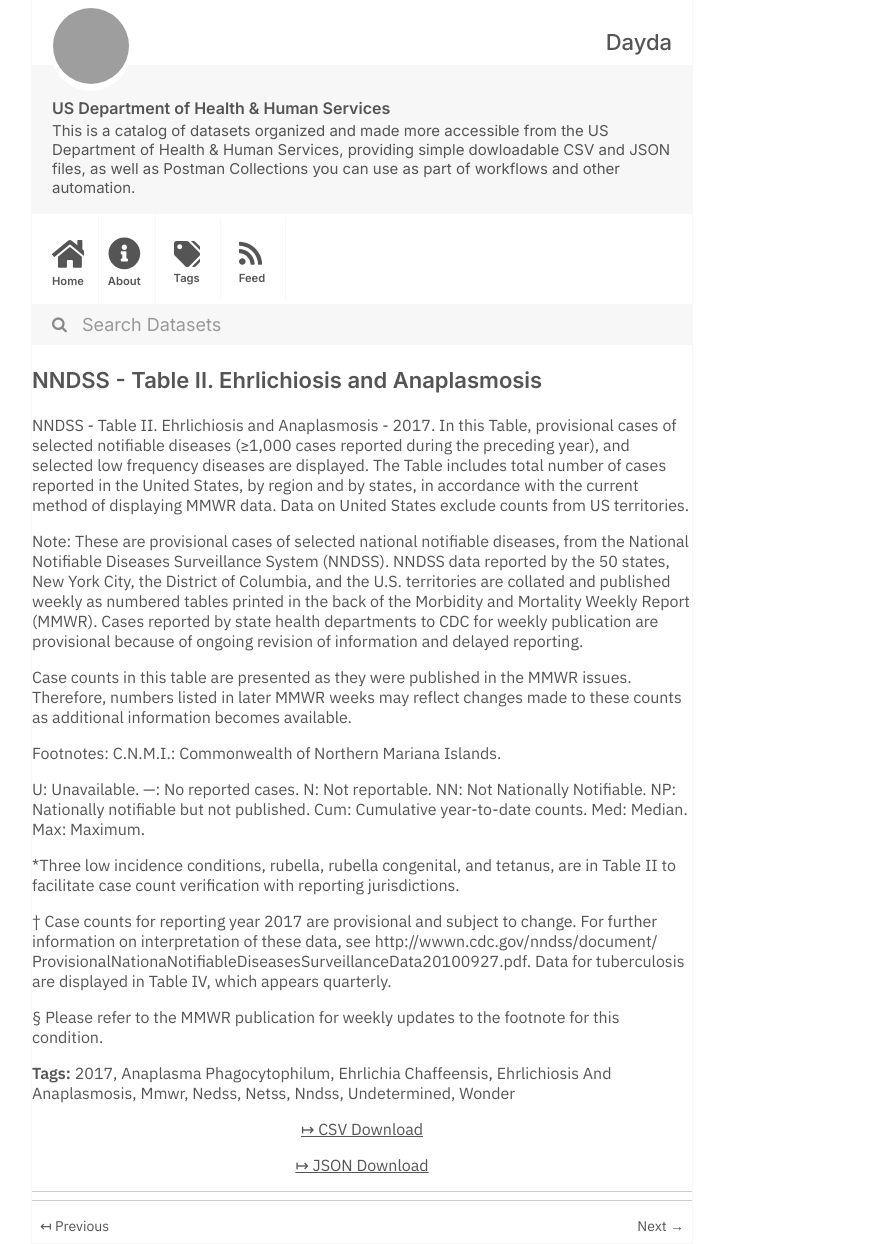
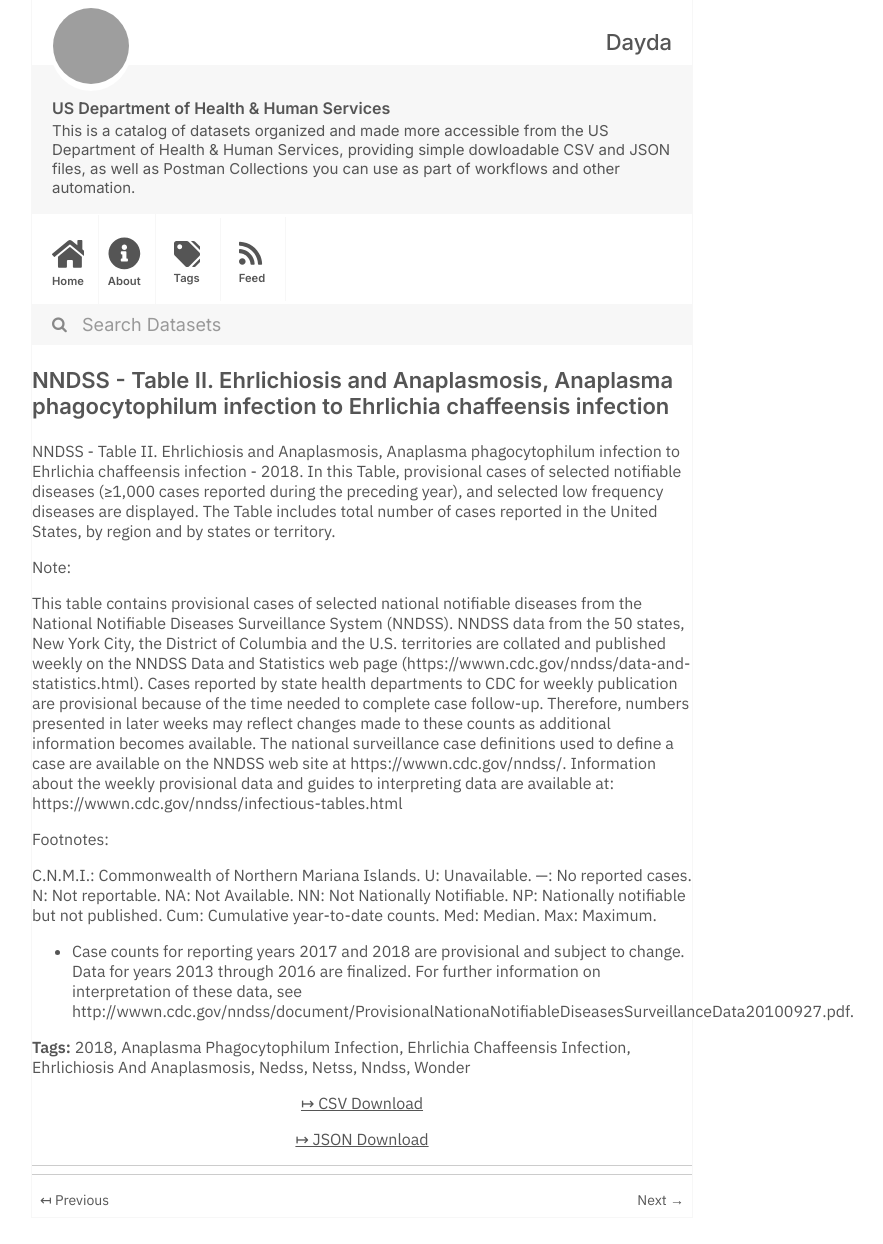
Before and after one commit to dayda-entities/us-department-of-health-and-human-services, a Jekyll site: the page built from _posts/2020-11-10-nndss-table-ii-ehrlichiosis-an.md, in a window 1280 px wide. Shown: the whole page, without its empty margins (278-1161 px from the left). Built offline with Jekyll 4.4.1, drawn with Linux system fonts in a browser that asks for light colours; after the commit the page ends 1218 px from its top, so only the background shows below that; grey boxes are pictures that could not be loaded.

Commit message:
Publish Data

```diff
--- a/_posts/2020-11-10-nndss-table-ii-ehrlichiosis-an.md
+++ b/_posts/2020-11-10-nndss-table-ii-ehrlichiosis-an.md
@@ -1,40 +1,35 @@
 ---
-title: NNDSS - Table II. Ehrlichiosis and Anaplasmosis
-created: '2020-11-10T16:18:29.960338'
-modified: '2021-04-21T22:17:14.286463'
+title: >-
+  NNDSS - Table II. Ehrlichiosis and Anaplasmosis, Anaplasma phagocytophilum
+  infection to Ehrlichia chaffeensis infection
+created: '2020-11-10T16:18:10.847488'
+modified: '2021-04-21T22:34:06.711132'
 state: active
 type: dataset
 tags:
-  - '2017'
-  - Anaplasma Phagocytophilum
-  - Ehrlichia Chaffeensis
+  - '2018'
+  - Anaplasma Phagocytophilum Infection
+  - Ehrlichia Chaffeensis Infection
   - Ehrlichiosis And Anaplasmosis
-  - Mmwr
   - Nedss
   - Netss
   - Nndss
-  - Undetermined
   - Wonder
 groups: []
-csv_url: 'https://data.cdc.gov/api/views/gz3p-wzwf/rows.csv?accessType=DOWNLOAD'
-json_url: 'https://data.cdc.gov/api/views/gz3p-wzwf/rows.json?accessType=DOWNLOAD'
+csv_url: 'https://data.cdc.gov/api/views/5pe9-px25/rows.csv?accessType=DOWNLOAD'
+json_url: 'https://data.cdc.gov/api/views/5pe9-px25/rows.json?accessType=DOWNLOAD'
 layout: post
 
 ---
-NNDSS - Table II. Ehrlichiosis and Anaplasmosis - 2017.  In this Table, provisional cases of selected notifiable diseases (≥1,000 cases reported during the preceding year), and selected low frequency diseases are displayed. The Table includes total number of cases reported in the United States, by region and by states, in accordance with the current method of displaying MMWR data.  Data on United States exclude counts from US territories.
+NNDSS - Table II. Ehrlichiosis and Anaplasmosis, Anaplasma phagocytophilum infection to Ehrlichia chaffeensis infection - 2018. In this Table, provisional cases of selected notifiable diseases (≥1,000 cases reported during the preceding year), and selected low frequency diseases are displayed. The Table includes total number of cases reported in the United States, by region and by states or territory.
 
 Note:
-These are provisional cases of selected national notifiable diseases, from the National Notifiable Diseases Surveillance System (NNDSS). NNDSS data reported by the 50 states, New York City, the District of Columbia, and the U.S. territories are collated and published weekly as numbered tables printed in the back of the Morbidity and Mortality Weekly Report (MMWR). Cases reported by state health departments to CDC for weekly publication are provisional because of ongoing revision of information and delayed reporting.
 
-Case counts in this table are presented as they were published in the MMWR issues. Therefore, numbers listed in later MMWR weeks may reflect changes made to these counts as additional information becomes available.
+This table contains provisional cases of selected national notifiable diseases from the National Notifiable Diseases Surveillance System (NNDSS). NNDSS data from the 50 states, New York City, the District of Columbia and the U.S. territories are collated and published weekly on the NNDSS Data and Statistics web page (https://wwwn.cdc.gov/nndss/data-and-statistics.html). Cases reported by state health departments to CDC for weekly publication are provisional because of the time needed to complete case follow-up.  Therefore, numbers presented in later weeks may reflect changes made to these counts as additional information becomes available. The national surveillance case definitions used to define a case are available on the NNDSS web site at https://wwwn.cdc.gov/nndss/. Information about the weekly provisional data and guides to interpreting data are available at: https://wwwn.cdc.gov/nndss/infectious-tables.html
 
 Footnotes:
- C.N.M.I.: Commonwealth of Northern Mariana Islands.
 
- U: Unavailable. —: No reported cases. N: Not reportable. NN: Not Nationally Notifiable. NP: Nationally notifiable but not published. Cum: Cumulative year-to-date counts. Med: Median. Max: Maximum.
+C.N.M.I.: Commonwealth of Northern Mariana Islands.
+U: Unavailable. —: No reported cases. N: Not reportable. NA:  Not Available.  NN: Not Nationally Notifiable. NP: Nationally notifiable but not published. Cum: Cumulative year-to-date counts. Med: Median. Max: Maximum.
 
- *Three low incidence conditions, rubella, rubella congenital, and tetanus, are in Table II to facilitate case count verification with reporting jurisdictions.
-
-† Case counts for reporting year 2017 are provisional and subject to change. For further information on interpretation of these data, see http://wwwn.cdc.gov/nndss/document/ ProvisionalNationaNotifiableDiseasesSurveillanceData20100927.pdf. Data for tuberculosis are displayed in Table IV, which appears quarterly.
-
-§ Please refer to the MMWR publication for weekly updates to the footnote for this condition.
+* Case counts for reporting years 2017 and 2018 are provisional and subject to change. Data for years 2013 through 2016 are finalized. For further information on interpretation of these data, see http://wwwn.cdc.gov/nndss/document/ProvisionalNationaNotifiableDiseasesSurveillanceData20100927.pdf.
```
